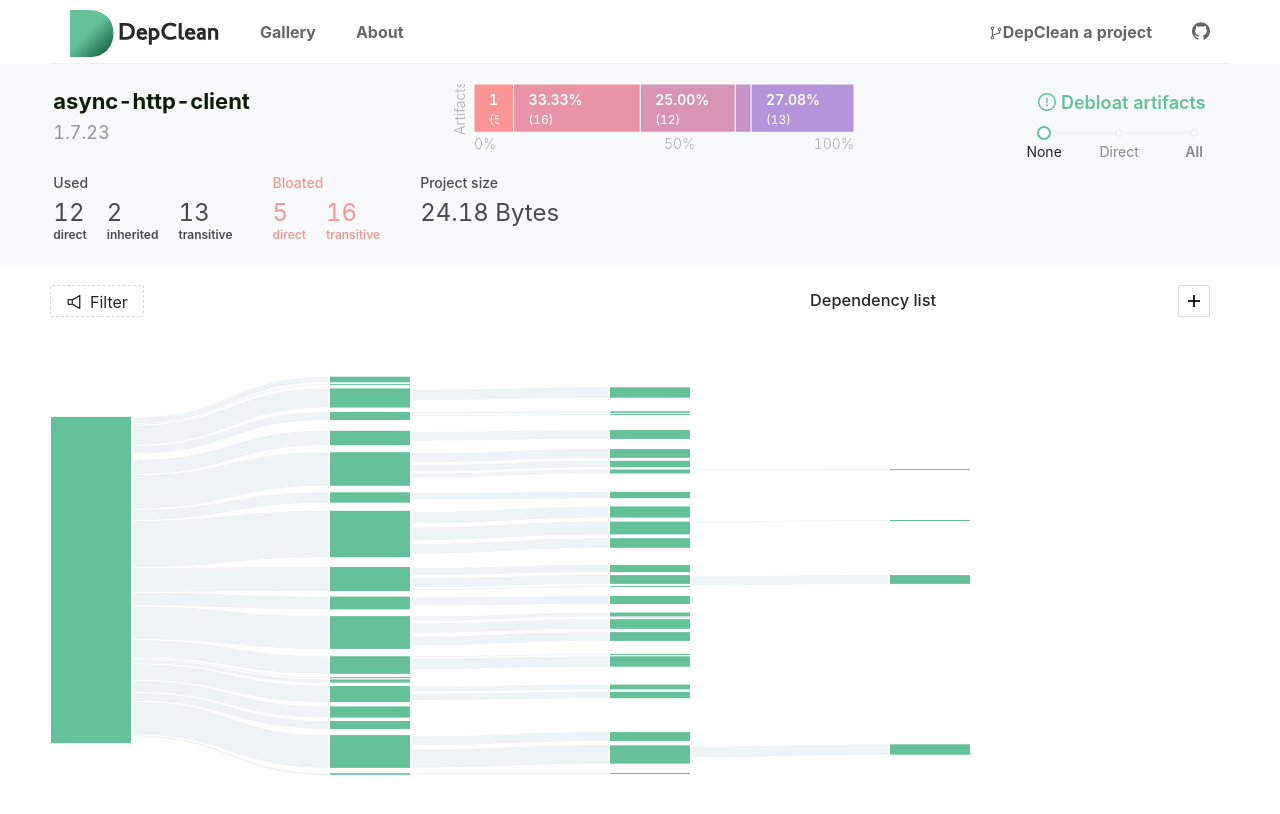
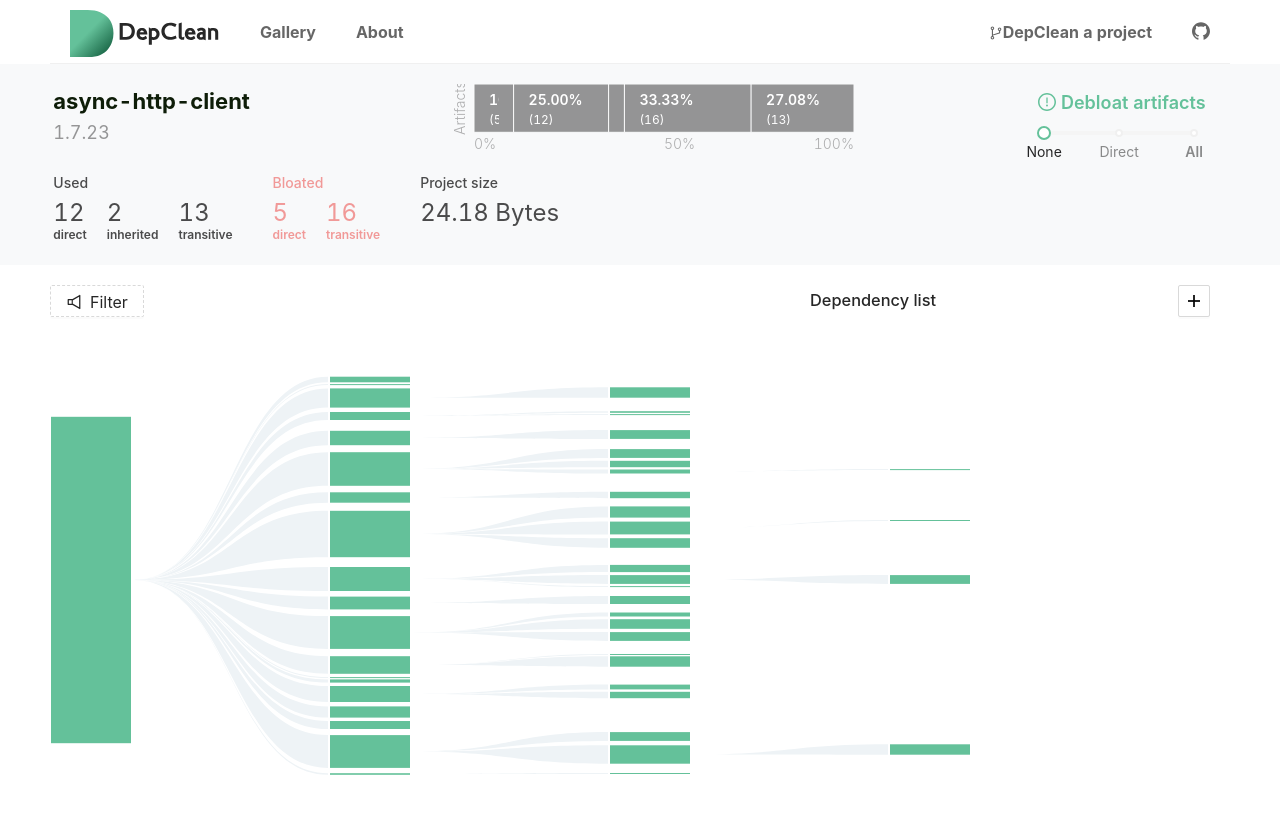
Before and after one commit to ASSERT-KTH/depclean-web, a React (Create React App) app in the folder front-end/: page /result in a window 1280 px wide. Shown: the top 814 px of the page. Built offline with nearby package versions, Linux system fonts and the light colour scheme.

Commit message:
add Delaunay to horizontal partition tree

```diff
--- a/front-end/src/Chart.tsx
+++ b/front-end/src/Chart.tsx
@@ -8,7 +8,7 @@ import { Tooltip } from './vizUtils/tooltip';
 import { AxisHorizontal } from 'src/vizUtils/AxisHorizontal';
 import { AxisVertical } from 'src/vizUtils/AxisVertical';
 import { dimension } from 'src/interfaces/interfaces'
-
+import { dependencytypeColor } from 'src/utils/treeAccess';
 
 
 interface ChartProps {
@@ -54,7 +54,6 @@ export const Chart = ({
     const chartData = chart(nodes, category, chartXScale);
     const total = d3.sum(chartData, (d: any) => d.value)
 
-
     //DATA ACCESSORS
     const formatTick = (d: any) => d + "%";
     const yAccessor = (d: any) => 0;
@@ -67,11 +66,8 @@ export const Chart = ({
     // const indexAccessor = (d: any) => d.index;
     // const colorInterpolator = d3.interpolate("red", "blue")
 
-    const color = d3.scaleSequential()
-        .domain([0, chartData.length + 1])
-        .interpolator(colorInterpolator);
-    const indexAccesor = (d: any) => d.index;
-    const colorAccessor = (d: any) => color(indexAccesor(d))
+    const indexAccesor = (d: any) => d.data.categorys;
+    const colorAccessor = (d: any) => dependencytypeColor(indexAccesor(d))
     //LEGEND DATA
     // const initialPos = [chartSize + dimensions.marginLeft + 10, dimensions.marginTop]
 
--- a/front-end/src/DataGroup.tsx
+++ b/front-end/src/DataGroup.tsx
@@ -35,8 +35,8 @@ export const DataGroup = ({
         </>
 
 
-    return (<div key={uuidv4()} style={{ marginRight: "20px" }} className={theme}>
+    return <div key={uuidv4()} style={{ marginRight: "20px" }} className={theme}>
         {container}
-    </div>)
+    </div>
 
 }
--- a/front-end/src/HorizontalPartitionTree.tsx
+++ b/front-end/src/HorizontalPartitionTree.tsx
@@ -7,15 +7,17 @@ import { useAppState } from "src/AppStateContext";
 import { PartitionNode } from 'src/vizUtils/ParitionNode';
 import { PartitionLinks } from 'src/vizUtils/PartitionLinks';
 import { Links } from './vizUtils/Links';
-import { getColorDataAccessor, getCGenerator, noColorNode } from 'src/utils/treeAccess';
+import { getColorDataAccessor, getCGenerator, noColorNode, } from 'src/utils/treeAccess';
 import {
-    getParitionTree, getSizeHierarchy, filterOmmitedandTest, addNewSize
+    getParitionTree, getSizeHierarchy,
+    filterOmmitedandTest, addNewSize,
+
 } from "src/utils/horizontalTree";
-import { linkAccesor, linksClassAccessor } from 'src/accessors/partitionTreeAccessor';
+import { linkAccesor, linksClassAccessor, radialClassAccessor } from 'src/accessors/partitionTreeAccessor';
 import { formatFileSize } from 'src/Components/tooltip';
 import { dimension } from 'src/interfaces/interfaces';
 import { parseOmitedLinks, getOmmitedLinks } from "src/utils/horizontalTree";
-// import { DelaunayGrid } from 'src/vizUtils/Delaunay';
+import { DelaunayGrid } from 'src/vizUtils/Delaunay';
 // import { useAppState } from "./AppStateContext";
 
 
@@ -92,7 +94,7 @@ export const HorizontalPartitionTree = ({
     const linkradial = d3.linkVertical()
         .x(function (d: any) { return d.y; })
         .y(function (d: any) { return d.x; });
-    const radialClassAccessor = () => "treeLink treeLink-ommited"
+
 
     const ommitedLinks = viewOmitted ? getOmmitedLinks(partitionData.descendants()) : <React.Fragment />;
     const ommitedLabels = viewOmitted ? parseOmitedLinks(ommitedLinks) : <React.Fragment />
@@ -103,6 +105,9 @@ export const HorizontalPartitionTree = ({
             classAccessor={radialClassAccessor}
             key={uuidv4()}
         /> : <React.Fragment />
+
+    const xAccessor = (d: any) => d.x0 + (d.x1 - d.x0) / 2;
+    const yAccessor = (d: any) => d.y0 + (d.y1 - d.y0) / 2;
 
     return (
         <Col span="20" >
@@ -125,14 +130,14 @@ export const HorizontalPartitionTree = ({
                         {ommitedLabels}
                     </g>
 
-                    {/* <DelaunayGrid
+                    <DelaunayGrid
                         data={nodes}
                         dimensions={dimensions}
                         xAccessor={xAccessor}
                         yAccessor={yAccessor}
                         onEnter={mouseEnter}
                         onLeave={mouseLeave}
-                    /> */}
+                    />
 
                 </svg>
             </div>
--- a/front-end/src/HorizontalTree.tsx
+++ b/front-end/src/HorizontalTree.tsx
@@ -32,13 +32,13 @@ export const HorizontalTree = ({
     const [toolTipValue, setToolTipValue] = useState(<div></div>);
     const [toolTipPos, setToolTipPos] = useState({ x: 0, y: 0 });
     const [tpOpacity, setTpOpacity] = useState(0)
-
     //get the main state
     const { state } = useAppState();
     //Get all the nodes
     const {
         viewOmitted
     } = state;
+
 
     const mouseEnter = (d: any) => {
         setToolTipValue(
--- a/front-end/src/LegendRatio.tsx
+++ b/front-end/src/LegendRatio.tsx
@@ -1,5 +1,5 @@
 import React from 'react';
-import { legendColorInterface, colorPallete } from 'src/interfaces/interfaces';
+import { legendColorInterface } from 'src/interfaces/interfaces';
 
 
 
--- a/front-end/src/Message.tsx
+++ b/front-end/src/Message.tsx
@@ -3,7 +3,7 @@ import React from 'react';
 import { useAppState } from "./AppStateContext"
 import { getGeneralReport, getDeletedDirectReport, getAllDeletedReport, filterEmpty } from 'src/utils/message';
 import { DataGroup } from 'src/DataGroup';
-import { ArrowRightOutlined } from '@ant-design/icons';
+// import { ArrowRightOutlined } from '@ant-design/icons';
 
 export const Message = () => {
     //get the main state
--- a/front-end/src/accessors/partitionTreeAccessor.tsx
+++ b/front-end/src/accessors/partitionTreeAccessor.tsx
@@ -14,17 +14,25 @@ export const linkAccesor = (heightPercent: number) => {
 
     return (d: any) => {
 
-        const displaceY = d.depth === 1 ? (d.x0 * heightPercent) / 1 : d.y;
+        // const displaceY = d.depth === 1 ? (d.x0 * heightPercent) / 1 : 0;
 
-        const parentY = d.depth === 1 ?
-            d.parent.x0 + d.parent.y + displaceY :
-            d.parent.x0 + d.parent.y + d.y + (d.x0 - d.parent.x0);
+        // const parentY = d.depth === 1 ?
+        //     d.parent.x0 + d.parent.y + displaceY :
+        //     d.parent.x0 + d.parent.y + displaceY;
+        // const parentY = d.depth === 1 ?
+        //     d.parent.x0 + d.parent.y + displaceY :
+        //     d.parent.x0 + d.parent.y + d.y + (d.x0 - d.parent.x0);
 
+        const parentCenterPoint = d.parent.x0 + d.parent.y + d.parent.w / 2;
 
-        const point1: [number, number] = [d.parent.y0 + d.parent.h + padding, parentY];
+        const parentCenter: [number, number] = [d.parent.y0 + d.parent.h + padding, parentCenterPoint];
+
+        const point1: [number, number] = parentCenter;
+        // const point1: [number, number] = [d.parent.y0 + d.parent.h + padding, parentY];
         const point2: [number, number] = [d.y0 - padding, d.x0 + d.y];
         const point3: [number, number] = [d.y0 - padding, d.x0 + d.y + d.w];
-        const point4: [number, number] = [d.parent.y0 + d.parent.h + padding, parentY + d.w];
+        // const point4: [number, number] = [d.parent.y0 + d.parent.h + padding, parentY + d.w];
+        const point4: [number, number] = parentCenter;
 
         //create an area with all points and links
         return [
@@ -48,3 +56,6 @@ export const linksClassAccessor = (d: any) => {
         (d.data.visible ? " treeLink-visible" : " treeLink-invisible") +
         (d.data.deleted || d.parent.data.deleted ? " treeLink-deleted" : "")
 }
+
+
+export const radialClassAccessor = () => "treeLink treeLink-ommited"
--- a/front-end/src/utils/gallery.ts
+++ b/front-end/src/utils/gallery.ts
@@ -41,7 +41,7 @@ export const galleryData: gallery = {
             description: "Apache Maven is a software project management and comprehension tool. "
         },
         {
-            tittle: "Apache Flink core",
+            tittle: "Flink core",
             id: 2,
             version: "1.12-SNAPSHOT",
             cleanURL: "flink-core.json",
@@ -60,7 +60,7 @@ export const galleryData: gallery = {
             description: "Apache Flink is an open source stream processing framework with powerful stream- and batch-processing capabilities"
         },
         {
-            tittle: "Aquarkus",
+            tittle: "Quarkus",
             id: 3,
             version: "999-SNAPSHOT",
             cleanURL: "quarkus-core-runtime.json",
--- a/front-end/src/utils/treeAccess.ts
+++ b/front-end/src/utils/treeAccess.ts
@@ -4,11 +4,11 @@ import * as d3 from 'd3';
 import { v4 as uuidv4 } from 'uuid';
 import { artifact, colorPallete } from 'src/interfaces/interfaces';
 import { formatFileSize } from 'src/Components/tooltip';
-import { getNodes } from 'src/utils/TreeToArray';
+// import { getNodes } from 'src/utils/TreeToArray';
 //Creates a new type that includes depClean
 export const getNodesWithDepCategory = (nodes: any): object[] => {
     return nodes.map((d: any) => {
-        d.data.dependencyUsage = `${d.data.status} - ${d.data.type}`;
+        d.data.dependencyUsage = d.data.type + "-" + d.data.status;
         return d;
     })
 }
@@ -237,7 +237,7 @@ export const dependencyPallete: colorPallete[] = [
     }
 ]
 //returns a color depending on the artifact type
-const dependencytypeColor = (type: string) => {
+export const dependencytypeColor = (type: string) => {
     switch (type) {
         case "parent-used":
             return "#006AD2";
@@ -273,7 +273,7 @@ const usageRagioColor = (nodes: any) => {
     const max: any = 1;//d3.max(data, (node: any) => node.data.usageRatio)
 
     return (val: number) => {
-        console.log(val)
+
         switch (val) {
             case -1:
                 return ratioColor[1].color;
--- a/front-end/src/vizUtils/Delaunay.tsx
+++ b/front-end/src/vizUtils/Delaunay.tsx
@@ -1,17 +1,9 @@
 import React from 'react';
 import { Delaunay } from "d3-delaunay";
 import { v4 as uuidv4 } from 'uuid';
+import { dimension } from 'src/interfaces/interfaces';
 
-interface dimension {
-    width: number,
-    height: number,
-    marginTop: number,
-    marginRight: number,
-    marginBottom: number,
-    marginLeft: number,
-    boundedHeight: number,
-    boundedWidth: number,
-}
+
 interface delaunayProps {
     data: any,
     dimensions: dimension,
@@ -30,7 +22,7 @@ export const DelaunayGrid = ({
     onEnter,
     onLeave
 }: React.PropsWithChildren<delaunayProps>) => {
-    // console.log(data)
+
     // Create a new Delaunay triangulation passing in our dataset, x accessor function, and y accessor function
     const delaunay = Delaunay.from(data, (d: any) => yAccessor(d), (d: any) => xAccessor(d))
 
@@ -38,15 +30,15 @@ export const DelaunayGrid = ({
     const voronoi = delaunay.voronoi()
 
     // Specify the size of our diagram
-    voronoi.xmax = dimensions.boundedWidth - dimensions.marginBottom;
-    voronoi.ymax = dimensions.boundedHeight - dimensions.marginBottom;
+    voronoi.xmax = dimensions.boundedWidth;
+    voronoi.ymax = dimensions.boundedHeight;
 
     const mouseEnter = (d: any) => { if (d.data.visible) onEnter(d) }
     const mouseLeave = (d: any) => { if (d.data.visible) onLeave(d) }
 
 
     return (
-        <g transform={"translate(" + -dimensions.marginLeft / 2 + "," + 0 + ")"}>
+        <g transform={"translate(" + dimensions.marginLeft / 2 + "," + dimensions.marginTop + ")"}>
             {data.map((d: any, i: number) => {
                 return (
                     <path
```
Also changed, not shown: front-end/src/accessors/treeAccessors.tsx (line endings or trailing spaces).
